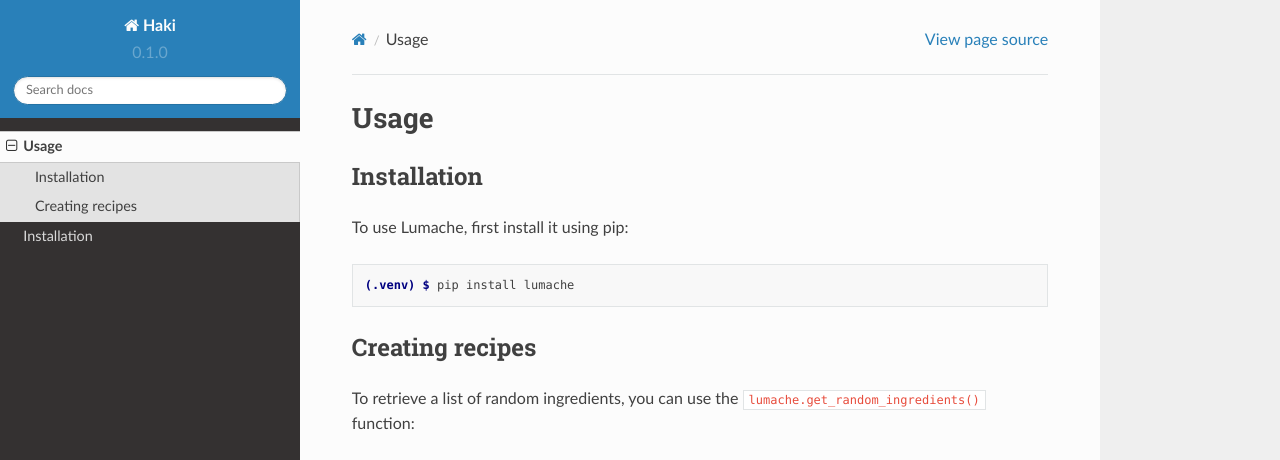
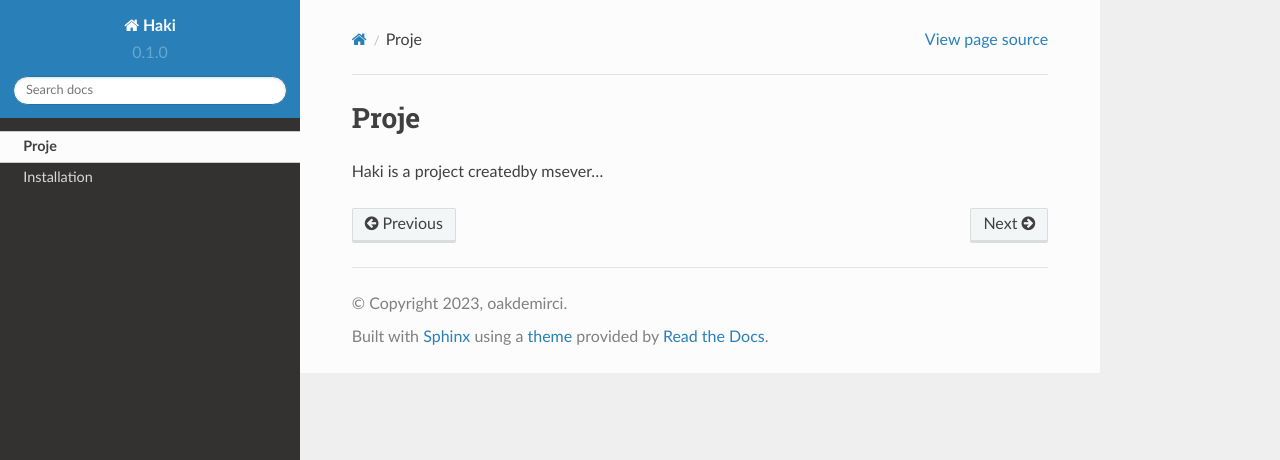
Before and after one commit to oakdemirci/rtdhaki, a Sphinx documentation site: the page built from docs/source/usage.rst, in a window 1280 px wide and 1095 px high. Shown: the top 460 px of the window. Built offline with Sphinx 7.4.7 and the Read the Docs theme 2.0.0, drawn with Linux system fonts in a browser that asks for light colours; some of the changed text lies outside the part shown; grey boxes are pictures that could not be loaded.

Commit message:
Update usage.rst

```diff
--- a/docs/source/usage.rst
+++ b/docs/source/usage.rst
@@ -1,33 +1,4 @@
-Usage
+Proje
 =====
 
-.. _installation:
-
-Installation
-------------
-
-To use Lumache, first install it using pip:
-
-.. code-block:: console
-
-   (.venv) $ pip install lumache
-
-Creating recipes
-----------------
-
-To retrieve a list of random ingredients,
-you can use the ``lumache.get_random_ingredients()`` function:
-
-.. autofunction:: lumache.get_random_ingredients
-
-The ``kind`` parameter should be either ``"meat"``, ``"fish"``,
-or ``"veggies"``. Otherwise, :py:func:`lumache.get_random_ingredients`
-will raise an exception.
-
-.. autoexception:: lumache.InvalidKindError
-
-For example:
-
->>> import lumache
->>> lumache.get_random_ingredients()
-['shells', 'gorgonzola', 'parsley']
+Haki is a project createdby msever...
```
